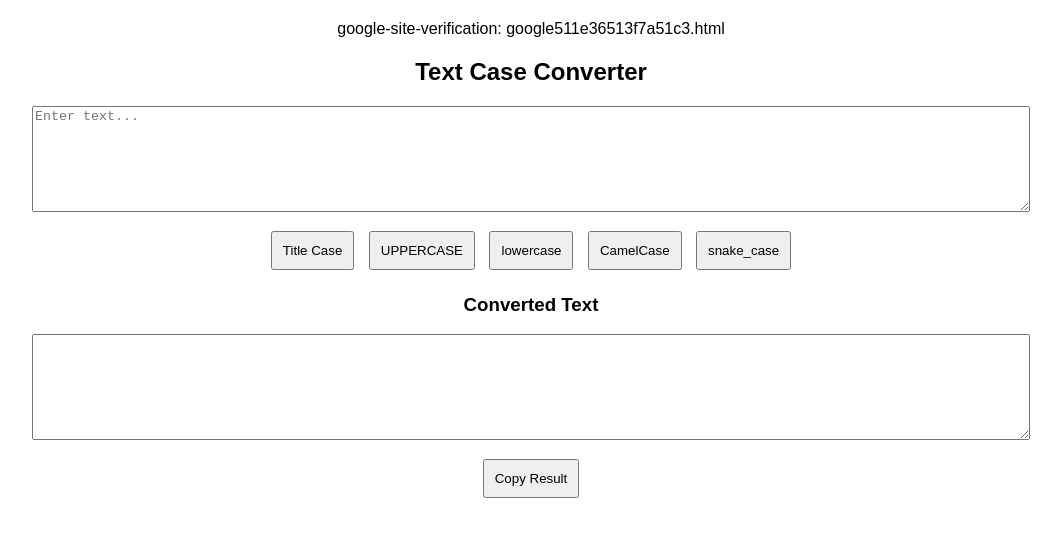
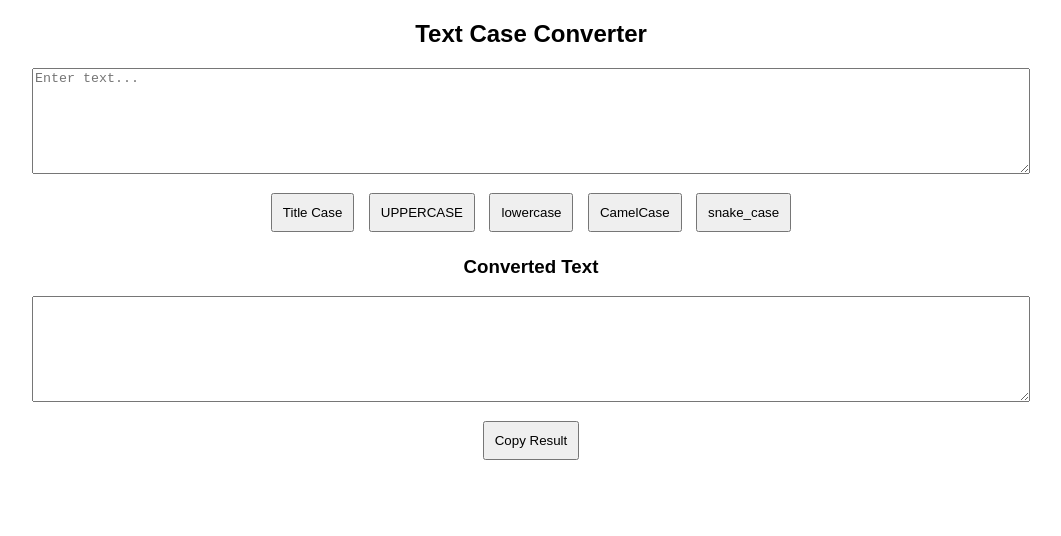
Before and after one commit to firatt122/title-case-converter, a plain HTML site: page index.html in a window 1280 px wide. Shown: the whole page, without its empty margins (109-1170 px from the left). Drawn offline with Linux system fonts and the light colour scheme.

Commit message:
Update index.html

```diff
--- a/index.html
+++ b/index.html
@@ -1,7 +1,7 @@
 <!DOCTYPE html>
 <html lang="en">
 <head>
-google-site-verification: google511e36513f7a51c3.html
+
 
     <meta charset="UTF-8">
     <meta name="viewport" content="width=device-width, initial-scale=1.0">
```
